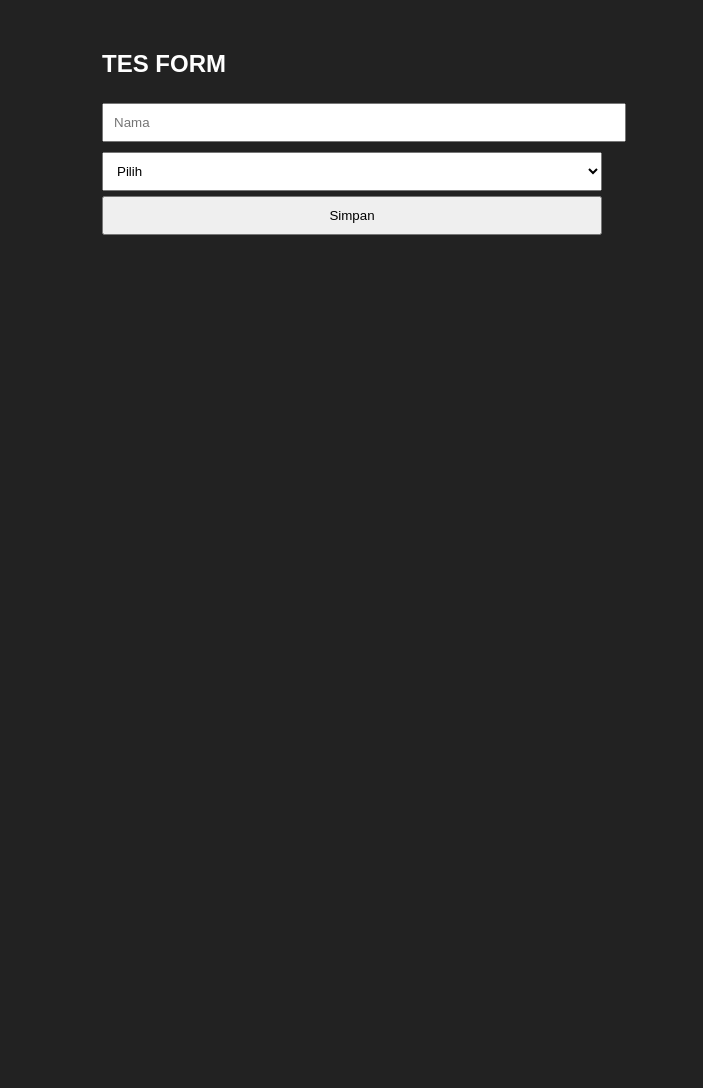
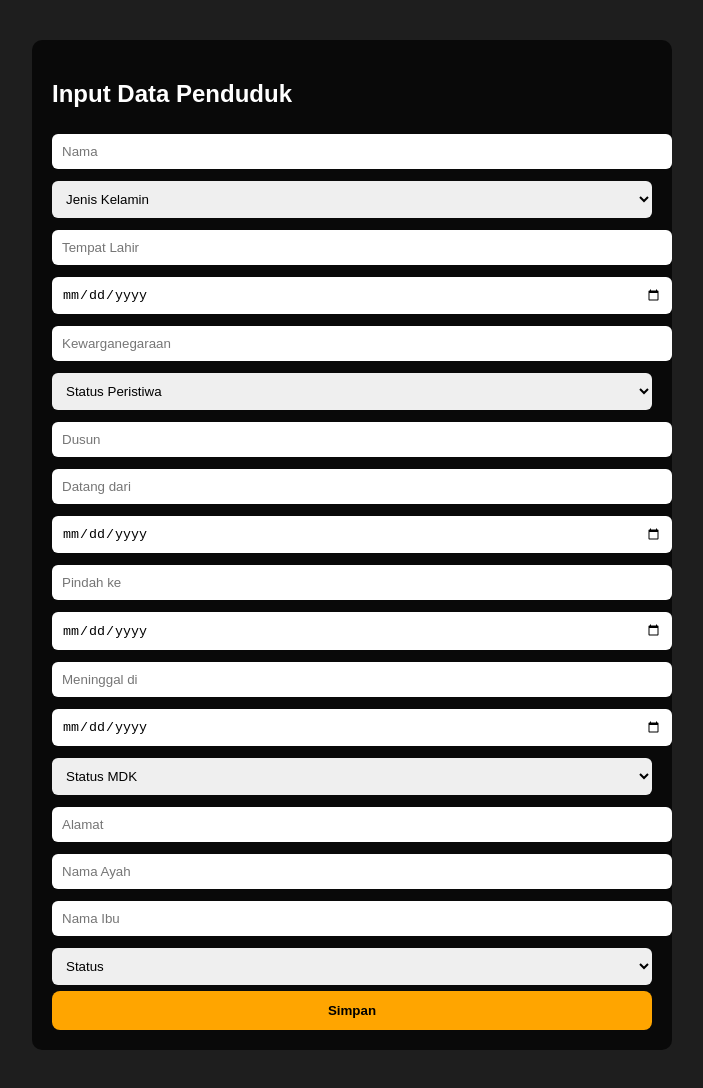
Before and after one commit to DesaParakansalak/kpem, a plain HTML site: page laporan.html in a window 1280 px wide. Shown: the whole page, without its empty margins (288-991 px from the left). Before the commit the page ends 800 px from the top, so only its background shows below. Drawn offline with Linux system fonts and the light colour scheme.

Commit message:
Update laporan.html

```diff
--- a/laporan.html
+++ b/laporan.html
@@ -8,22 +8,38 @@
 <style>
 body {
   font-family: Arial;
-  background: #222;
+  background: #1e1e1e;
   color: white;
 }
 
 .container {
-  max-width: 500px;
-  margin: 50px auto;
+  max-width: 600px;
+  margin: 40px auto;
+  background: rgba(0,0,0,0.7);
+  padding: 20px;
+  border-radius: 10px;
 }
+
 input, select {
   width: 100%;
   padding: 10px;
-  margin: 5px 0;
+  margin: 6px 0;
+  border-radius: 6px;
+  border: none;
 }
+
 button {
-  padding: 10px;
   width: 100%;
+  padding: 12px;
+  background: orange;
+  border: none;
+  border-radius: 8px;
+  font-weight: bold;
+  cursor: pointer;
+}
+
+button:disabled {
+  background: gray;
 }
 </style>
 </head>
@@ -31,42 +47,103 @@ button {
 <body>
 
 <div class="container">
-<h2>TES FORM</h2>
+<h2>Input Data Penduduk</h2>
 
 <form id="formPenduduk">
 
 <input name="nama" placeholder="Nama" required>
 
 <select name="jenis_kelamin" required>
-  <option value="">Pilih</option>
-  <option value="L">L</option>
-  <option value="P">P</option>
+  <option value="">Jenis Kelamin</option>
+  <option value="L">Laki-laki</option>
+  <option value="P">Perempuan</option>
 </select>
 
-<button type="submit">Simpan</button>
+<input name="tempat_lahir" placeholder="Tempat Lahir">
+<input type="date" name="tgl_lahir">
+
+<input name="kewarganegaraan" placeholder="Kewarganegaraan">
+
+<select name="jenis">
+  <option value="">Status Peristiwa</option>
+  <option value="DATANG">DATANG</option>
+  <option value="PINDAH">PINDAH</option>
+  <option value="MATI">MATI</option>
+  <option value="LAHIR">LAHIR</option>
+</select>
+
+<input name="dusun" placeholder="Dusun">
+<input name="datang_dari" placeholder="Datang dari">
+<input type="date" name="tgl_datang">
+
+<input name="pindah_ke" placeholder="Pindah ke">
+<input type="date" name="tgl_pindah">
+
+<input name="meninggal_di" placeholder="Meninggal di">
+<input type="date" name="tgl_meninggal">
+
+<select name="status_mdk">
+  <option value="">Status MDK</option>
+  <option value="MATI">MATI</option>
+  <option value="LAHIR">LAHIR</option>
+</select>
+
+<input name="alamat" placeholder="Alamat">
+<input name="ayah" placeholder="Nama Ayah">
+<input name="ibu" placeholder="Nama Ibu">
+
+<select name="status">
+  <option value="">Status</option>
+  <option value="kawin">Kawin</option>
+  <option value="belum kawin">Belum Kawin</option>
+  <option value="cerai hidup">Cerai Hidup</option>
+  <option value="cerai mati">Cerai Mati</option>
+</select>
+
+<button type="submit" id="btn">Simpan</button>
 
 </form>
-
 </div>
 
 <script>
-document.getElementById("formPenduduk").addEventListener("submit", function(e) {
+window.onload = function () {
+
+  const form = document.getElementById("formPenduduk");
+  const btn = document.getElementById("btn");
+
+  if (!form) {
+    alert("Form tidak ditemukan!");
+    return;
+  }
+
+  form.addEventListener("submit", function(e) {
     e.preventDefault();
 
-  const formData = new FormData(this);
+    const formData = new FormData(form);
+
+    btn.disabled = true;
+    btn.innerText = "Menyimpan...";
 
     fetch("https://script.google.com/macros/s/AKfycbwkFF1bc9csPFdhP69oHMXbafBLOJri_PJxZh4wcHbCyByGxS99UOR6ZQR5BTqzzSiW5g/exec", {
       method: "POST",
       body: formData
     })
     .then(() => {
-    alert("Sukses");
-    this.reset();
+      alert("✅ Data berhasil masuk");
+      form.reset();
     })
-  .catch(() => {
-    alert("Gagal");
+    .catch(err => {
+      alert("❌ Gagal koneksi");
+      console.error(err);
+    })
+    .finally(() => {
+      btn.disabled = false;
+      btn.innerText = "Simpan";
     });
+
   });
+
+};
 </script>
 
 </body>
```
Lines whose indentation alone changed are shown as unchanged.
